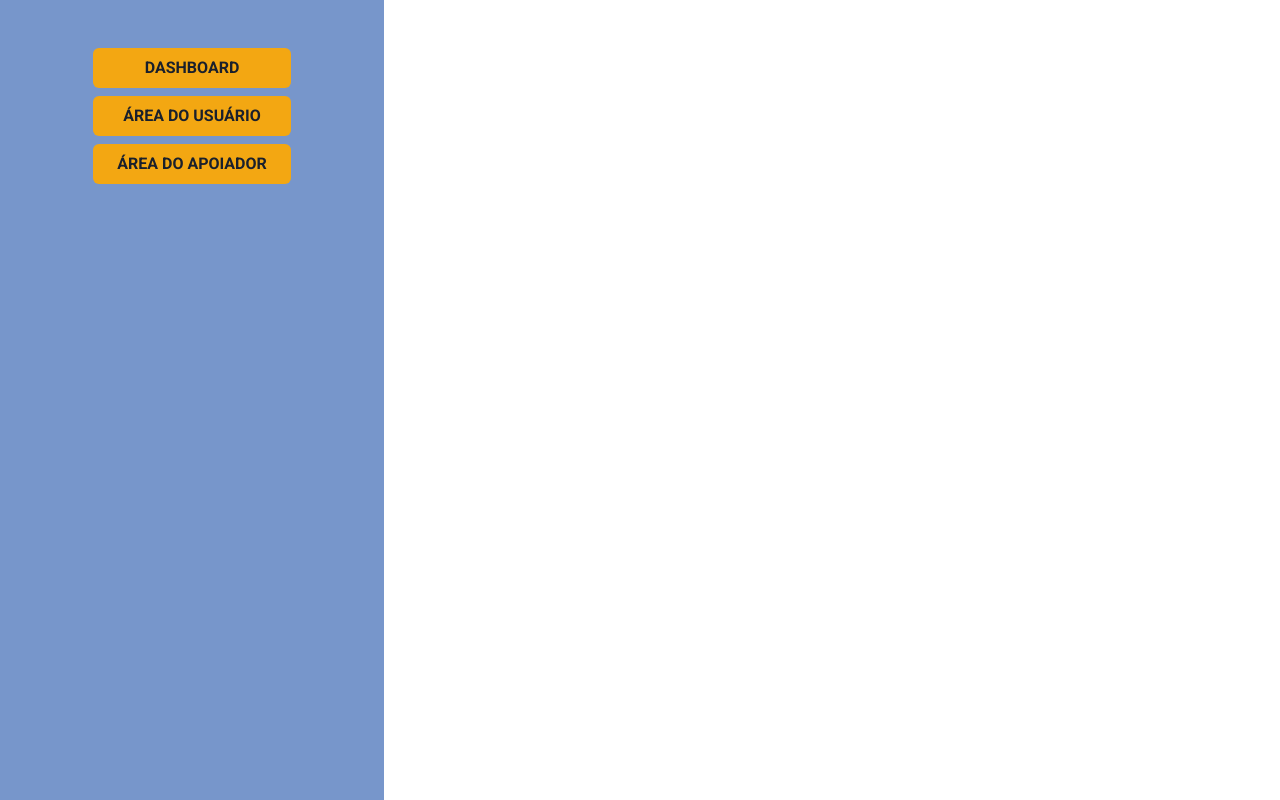
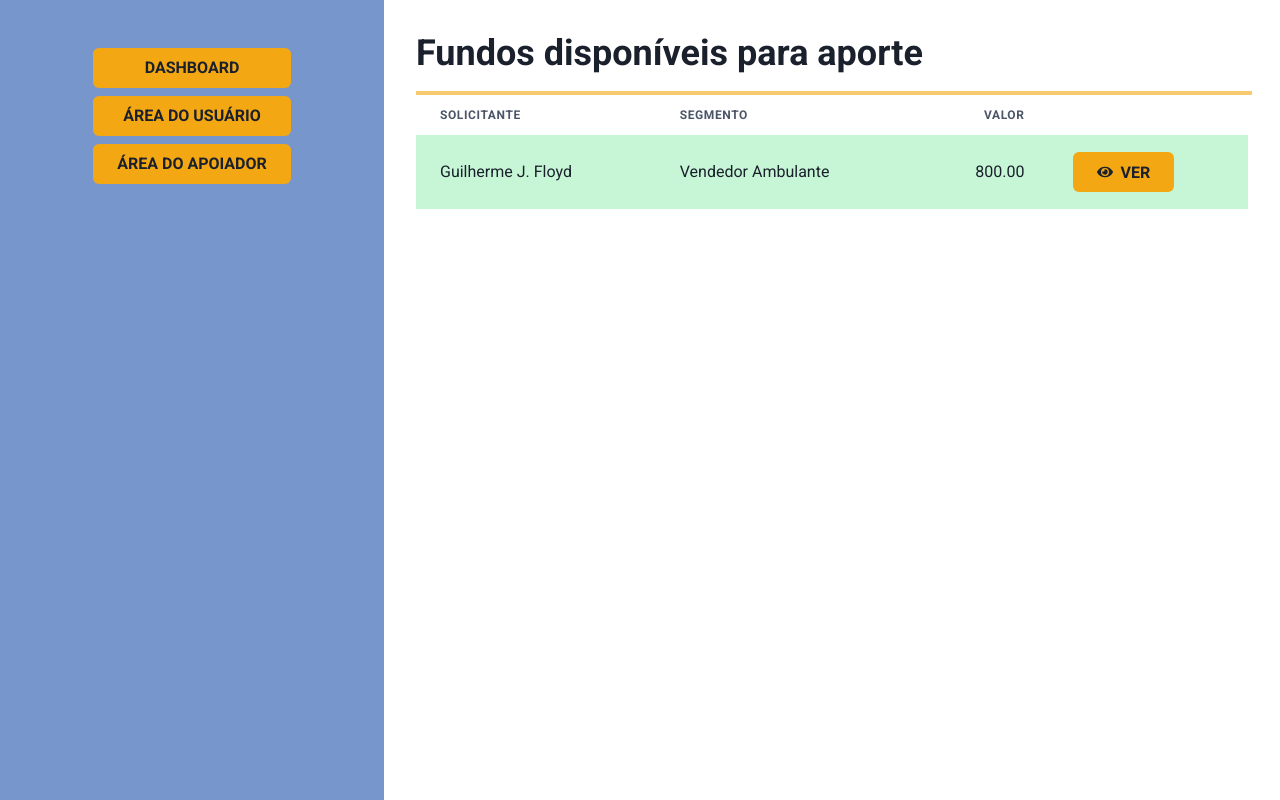
Before and after one commit to devfloydbr/bndes-desafio-microcredito, a Next.js app: page /home in a window 1280 px wide. Both pictures are taken after a click on the button "ÁREA DO APOIADOR". Built offline with nearby package versions, Linux system fonts and the light colour scheme.

Commit message:
SUPPORTER AREA

```diff
--- a/src/components/SupporterArea/index.tsx
+++ b/src/components/SupporterArea/index.tsx
@@ -1,3 +1,56 @@
+import {
+  Flex,
+  Table,
+  Thead,
+  Tbody,
+  Tfoot,
+  Tr,
+  Th,
+  Td,
+  TableCaption,
+  TableContainer,
+  Button,
+  Heading,
+  Divider
+} from '@chakra-ui/react'
+import { useLayout } from '../../hooks/useLayout'
+import { FaEye } from 'react-icons/fa'
+
 export function SupporterArea() {
-  return <div></div>
+  const { contentContainerWidth } = useLayout()
+
+  return (
+    <Flex direction="column">
+      <Flex direction="column">
+        <Heading>Fundos disponíveis para aporte</Heading>
+        <Divider mt={4} borderWidth={2} borderColor="pallete.yellow" />
+      </Flex>
+      <TableContainer
+        w={`${contentContainerWidth && contentContainerWidth - 50}px`}
+      >
+        <Table variant="striped" colorScheme="green">
+          <Thead>
+            <Tr>
+              <Th>Solicitante</Th>
+              <Th>Segmento</Th>
+              <Th isNumeric>Valor</Th>
+              <Th></Th>
+            </Tr>
+          </Thead>
+          <Tbody>
+            <Tr>
+              <Td>Guilherme J. Floyd</Td>
+              <Td>Vendedor Ambulante</Td>
+              <Td isNumeric>800.00</Td>
+              <Td>
+                <Button variant="solid-yellow" leftIcon={<FaEye />}>
+                  Ver
+                </Button>
+              </Td>
+            </Tr>
+          </Tbody>
+        </Table>
+      </TableContainer>
+    </Flex>
+  )
 }
--- /dev/null
+++ b/src/hooks/useLayout.tsx
@@ -0,0 +1,32 @@
+import { useContext, createContext, ReactNode, useState } from 'react'
+
+interface LayoutProviderProps {
+  children: ReactNode
+}
+
+interface LayoutContextData {
+  contentContainerWidth: number
+  setContentContainerWidth: (width: number) => void
+}
+
+const LayoutContext = createContext({} as LayoutContextData)
+
+function LayoutProvider({ children }: LayoutProviderProps) {
+  const [contentContainerWidth, setContentContainerWidth] = useState(0)
+
+  return (
+    <LayoutContext.Provider
+      value={{ contentContainerWidth, setContentContainerWidth }}
+    >
+      {children}
+    </LayoutContext.Provider>
+  )
+}
+
+function useLayout() {
+  const context = useContext(LayoutContext)
+
+  return context
+}
+
+export { LayoutProvider, useLayout }
--- /dev/null
+++ b/src/hooks/useWindowResize.ts
@@ -0,0 +1,30 @@
+import { useEffect, useState } from 'react'
+
+interface Size {
+  width: number | undefined
+  height: number | undefined
+}
+
+export function useWindowResize(): Size {
+  const [windowSize, setWindowSize] = useState<Size>({
+    width: undefined,
+    height: undefined
+  })
+
+  useEffect(() => {
+    function handleResize() {
+      setWindowSize({
+        width: window.innerWidth,
+        height: window.innerHeight
+      })
+    }
+
+    window.addEventListener('resize', handleResize)
+
+    handleResize()
+
+    return () => window.removeEventListener('resize', handleResize)
+  }, [])
+
+  return windowSize
+}
--- a/src/pages/_app.tsx
+++ b/src/pages/_app.tsx
@@ -1,11 +1,14 @@
 import { ChakraProvider } from '@chakra-ui/react'
 import type { AppProps } from 'next/app'
+import { LayoutProvider } from '../hooks/useLayout'
 import { theme } from '../styles/theme'
 
 function MyApp({ Component, pageProps }: AppProps) {
   return (
     <ChakraProvider theme={theme}>
-      <Component {...pageProps} />
+      <LayoutProvider>
+        <Component {...pageProps} />
+      </LayoutProvider>
     </ChakraProvider>
   )
 }
--- a/src/pages/home.tsx
+++ b/src/pages/home.tsx
@@ -1,15 +1,29 @@
 import { Box, Button, Flex, VStack } from '@chakra-ui/react'
 
-import { useState } from 'react'
+import { useEffect, useRef, useState } from 'react'
 
 import { Dashboard } from '../components/Dashboard'
 import { SupporterArea } from '../components/SupporterArea'
 import { UserArea } from '../components/UserArea'
+import { useLayout } from '../hooks/useLayout'
+import { useWindowResize } from '../hooks/useWindowResize'
 
 export default function Home() {
   const [homeMode, setHomeMode] = useState<'user' | 'supporter' | 'dashboard'>(
     'dashboard'
   )
+
+  const contentContainerRef = useRef<HTMLDivElement>(null)
+
+  const { setContentContainerWidth } = useLayout()
+
+  const { width } = useWindowResize()
+
+  useEffect(() => {
+    if (contentContainerRef.current) {
+      setContentContainerWidth(contentContainerRef.current.offsetWidth)
+    }
+  }, [contentContainerRef, width, setContentContainerWidth])
 
   return (
     <Flex height="100vh">
@@ -39,21 +53,8 @@ export default function Home() {
             </Button>
           </VStack>
         </Box>
-        {/* <Flex color="white" mt={4} h="100%" align="flex-end" pb={4}>
-          <VStack>
-            <Text as="u" cursor="pointer">
-              Gostaria de melhorar o seu negócio?
-            </Text>
-            <Text as="u" cursor="pointer">
-              Como conseguir maiores valores de microcrédito?
-            </Text>
-            <Text as="u" cursor="pointer">
-              Aconselhamento financeiro
-            </Text>
-          </VStack>
-        </Flex> */}
       </Flex>
-      <Flex w="70%" p={8} direction="column">
+      <Flex w="70%" p={8} direction="column" ref={contentContainerRef}>
         {homeMode === 'dashboard' ? (
           <Dashboard />
         ) : homeMode === 'user' ? (
```
